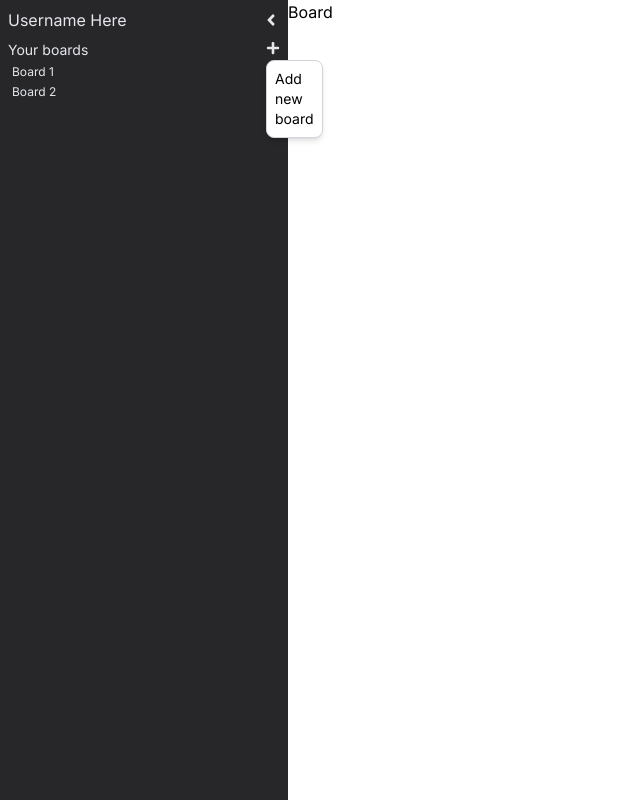
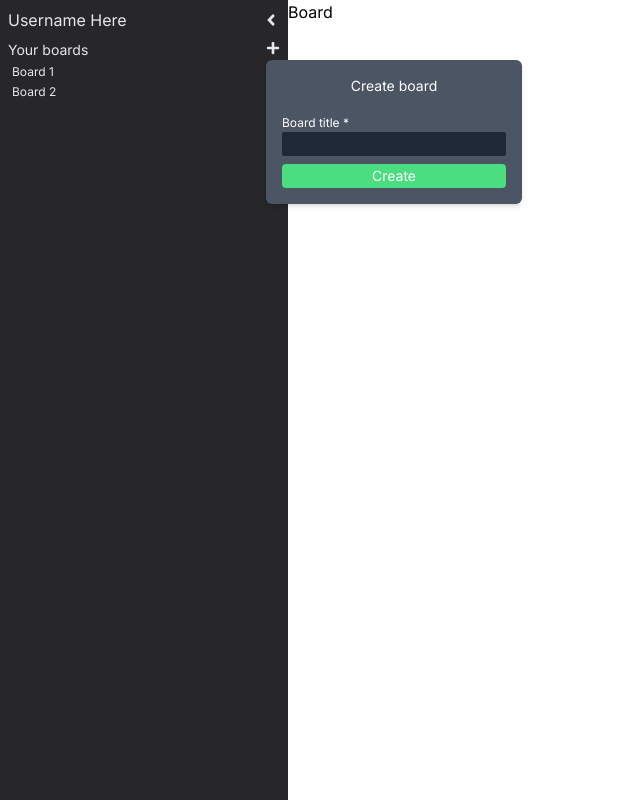
Before and after one commit to niranjanblank/flow_frontend, a Next.js app: page /boards in a window 1280 px wide. Both pictures are taken after a click on the button 273 px from the left and 48 px from the top of the page. Shown: the whole page, without its empty margins (0-640 px from the left). Built offline with nearby package versions, Linux system fonts and the light colour scheme.

Commit message:
Basic outline of form for creating board created

```diff
--- a/app/components/Dialogs/Popover.tsx
+++ b/app/components/Dialogs/Popover.tsx
@@ -30,7 +30,7 @@ const Popover = ({ children, content }: Props) => {
         {children}
       </div>
       {show && (
-        <div className="absolute z-10 border text-black border-gray-300 bg-white p-2 rounded-lg shadow-md">
+        <div className="absolute z-10 shadow-md">
           {content}
         </div>
       )}
--- /dev/null
+++ b/app/components/Forms/CreateBoard.tsx
@@ -0,0 +1,16 @@
+"use client"
+
+export default function CreateBoard(){
+    return (
+        <div className="flex flex-col justify-center items-center bg-gray-600 text-white rounded-md w-64 p-4 gap-2">
+                <h1> Create board</h1>
+                <div className="bg-red mt-2">
+                    <label className="text-xs"> Board title * </label>
+                    <input type="text" id="board_title"
+                    className="w-full h-6 rounded-sm text-white bg-gray-800 px-2"
+                    ></input>
+                </div>
+                <button className="w-full h-6 bg-green-400 rounded hover:bg-green-600 ">Create</button>
+        </div>
+    )
+}
--- a/app/components/Navbar/Sidebar.tsx
+++ b/app/components/Navbar/Sidebar.tsx
@@ -1,6 +1,7 @@
 import { Navbar } from "./Navbar";
 import { FaPlus } from "react-icons/fa"
 import Popover from "../Dialogs/Popover";
+import CreateBoard from "../Forms/CreateBoard";
 
 export default function Sidebar(){
     return (
@@ -8,7 +9,7 @@ export default function Sidebar(){
         <div className="flex flex-col gap-1">
           <div className="flex justify-between text-sm">
             <h1>Your boards</h1>
-            <Popover content={<p>Add new board</p>}>
+            <Popover content={<CreateBoard/>}>
               <button><FaPlus /></button>
             </Popover>
           </div>
--- a/package.json
+++ b/package.json
@@ -9,10 +9,12 @@
     "lint": "next lint"
   },
   "dependencies": {
+    "formik": "^2.4.5",
     "next": "14.1.0",
     "react": "^18",
     "react-dom": "^18",
-    "react-icons": "^5.0.1"
+    "react-icons": "^5.0.1",
+    "yup": "^1.3.3"
   },
   "devDependencies": {
     "@types/node": "^20",
```
Also changed, not shown: 1 other file (tests, documents, lock files or other folders).
